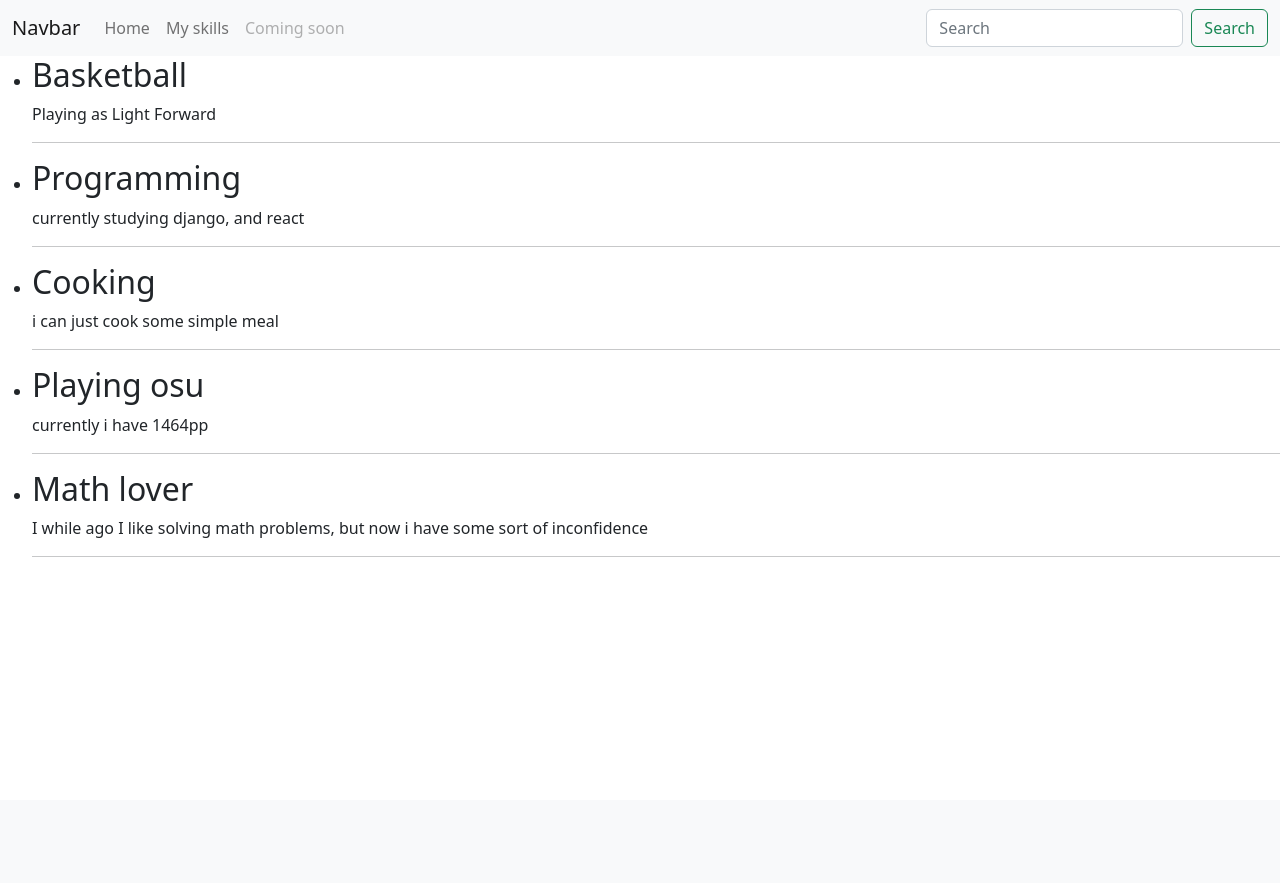
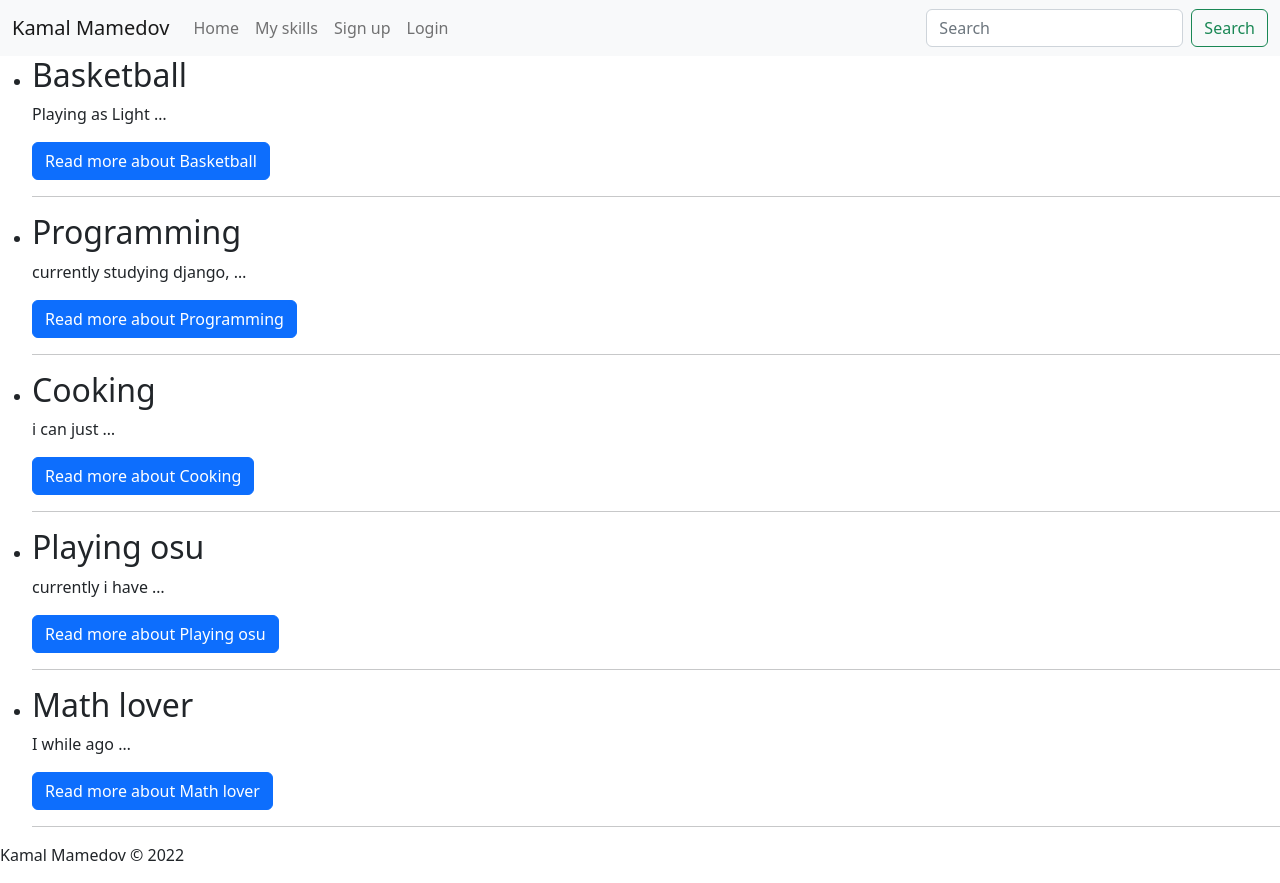
Before and after one commit to tgkzz/tgkzz_site_card, a Django app: page /skills/ in a window 1280 px wide. Before the commit the page ends 557 px from the top, so only its background shows below. Run offline with Django 4.2, Linux system fonts and the light colour scheme; data comes from the database, SQL or seed files in the repository; both versions use the stored data as it was after the commit.

Commit message:
day 2: modernization of design, adding new functions in views.py

```diff
--- a/coolsite/settings.py
+++ b/coolsite/settings.py
@@ -117,6 +117,8 @@ USE_TZ = True
 # https://docs.djangoproject.com/en/4.1/howto/static-files/
 
 STATIC_URL = 'static/'
+STATIC_ROOT = os.path.join(BASE_DIR, 'static')
+STATICFILES_DIRS = []
 
 # Default primary key field type
 # https://docs.djangoproject.com/en/4.1/ref/settings/#default-auto-field
--- a/coolsite/urls.py
+++ b/coolsite/urls.py
@@ -17,8 +17,8 @@ from django.conf.urls.static import static
 from django.contrib import admin
 from django.urls import path, include
 
+from coolsite import settings
 from home.views import *
-from coolsite import settings
 
 urlpatterns = [
     path('admin/', admin.site.urls),
--- a/home/models.py
+++ b/home/models.py
@@ -1,4 +1,5 @@
 from django.db import models
+from django.urls import reverse
 
 
 class Skills(models.Model):
@@ -10,3 +11,6 @@ class Skills(models.Model):
 
     def __str__(self):
         return self.name
+
+    def get_absolute_url(self):
+        return reverse('my_post', kwargs={'post_id': self.pk})
--- a/home/templates/home/base.html
+++ b/home/templates/home/base.html
@@ -1,17 +1,22 @@
+{% load static %}
 <!doctype html>
 <html lang="en">
 <head>
     <meta charset="utf-8">
     <meta name="viewport" content="width=device-width, initial-scale=1">
-    <title>Bootstrap demo</title>
+    <title>{{title}}</title>
     <link href="https://cdn.jsdelivr.net/npm/bootstrap@5.2.3/dist/css/bootstrap.min.css" rel="stylesheet"
           integrity="sha384-rbsA2VBKQhggwzxH7pPCaAqO46MgnOM80zW1RWuH61DGLwZJEdK2Kadq2F9CUG65" crossorigin="anonymous">
+    <link rel="icon" type="image/x-icon" href="{% static 'home/images/main.ico' %}">
 </head>
 <body>
+
+<!--nav block-->
 {% block nav %}
+
 <nav class="navbar navbar-expand-lg bg-light">
     <div class="container-fluid">
-        <a class="navbar-brand" href="#">Navbar</a>
+        <a class="navbar-brand" href="https://www.instagram.com/marlboro.pls/">Kamal Mamedov</a>
         <button class="navbar-toggler" type="button" data-bs-toggle="collapse" data-bs-target="#navbarSupportedContent"
                 aria-controls="navbarSupportedContent" aria-expanded="false" aria-label="Toggle navigation">
             <span class="navbar-toggler-icon"></span>
@@ -19,13 +24,16 @@
         <div class="collapse navbar-collapse" id="navbarSupportedContent">
             <ul class="navbar-nav me-auto mb-2 mb-lg-0">
                 <li class="nav-item">
-                    <a class="nav-link" aria-current="page" href="#">Home</a>
+                    <a class="nav-link" aria-current="page" href="{% url 'home' %}">Home</a>
                 </li>
                 <li class="nav-item">
-                    <a class="nav-link" href="#">My skills</a>
+                    <a class="nav-link" href="{% url 'skills' %}">My skills</a>
                 </li>
                 <li class="nav-item">
-                    <a class="nav-link disabled">Coming soon</a>
+                    <a class="nav-link" href="{% url 'signup' %}">Sign up</a>
+                </li>
+                <li class="nav-item">
+                    <a class="nav-link" href="{% url 'login' %}">Login</a>
                 </li>
             </ul>
             <form class="d-flex" role="search">
@@ -35,10 +43,34 @@
         </div>
     </div>
 </nav>
+
 {% endblock nav %}
 
 {% block content %}
 {% endblock %}
+
+
+<!--footer block-->
+{% block footer%}
+
+<div class="footer-basic sticky-xxl-bottom">
+    <footer>
+        <div class="social"><a href="#"><i class="icon ion-social-instagram"></i></a><a href="#"><i
+                class="icon ion-social-snapchat"></i></a><a href="#"><i class="icon ion-social-twitter"></i></a><a
+                href="#"><i class="icon ion-social-facebook"></i></a></div>
+        <!--<ul class="list-inline">
+            <li class="list-inline-item"><a href="#">Home</a></li>
+            <li class="list-inline-item"><a href="#">Services</a></li>
+            <li class="list-inline-item"><a href="#">About</a></li>
+            <li class="list-inline-item"><a href="#">Terms</a></li>
+            <li class="list-inline-item"><a href="#">Privacy Policy</a></li>
+        </ul>-->
+        <p class="copyright align-right">Kamal Mamedov © 2022</p>
+    </footer>
+</div>
+
+{% endblock footer %}
+
 <script src="https://cdn.jsdelivr.net/npm/bootstrap@5.2.3/dist/js/bootstrap.bundle.min.js"
         integrity="sha384-kenU1KFdBIe4zVF0s0G1M5b4hcpxyD9F7jL+jjXkk+Q2h455rYXK/7HAuoJl+0I4"
         crossorigin="anonymous"></script>
--- a/home/templates/home/skills.html
+++ b/home/templates/home/skills.html
@@ -6,7 +6,8 @@
   {% for i in posts %}
   <li>
     <h2>{{i.name}}</h2>
-    <p>{{i.desc}}</p>
+    <p>{{i.desc|truncatewords:3}}</p>
+    <a class="btn btn-primary" href="{{ i.get_absolute_url }}" role="button">Read more about {{ i.name }}</a>
     <hr>
   </li>
   {% endfor %}
--- a/home/urls.py
+++ b/home/urls.py
@@ -4,5 +4,11 @@ from home.views import *
 
 urlpatterns = [
     path('', home, name='home'),
-    path('skills/', skills, name='skills')
+
+    path('skills/', skills, name='skills'),
+    path('skills/<int:post_id>/', show_my_post, name='my_post'),
+
+    path('login/', login, name='login'),
+    path('signup/', signup, name='signup'),
+
 ]
--- a/home/views.py
+++ b/home/views.py
@@ -4,12 +4,31 @@ from .models import *
 
 
 def home(request):
-    return render(request, 'home/home.html', {'title': 'Home Page'})
+    context = {
+        'title': 'Home Page'
+    }
+    return render(request, 'home/home.html', context=context)
 
 
 def skills(request):
     posts = Skills.objects.all()
-    return render(request, 'home/skills.html', {'posts': posts})
+    context = {
+        'title': 'Skills',
+        'posts': posts
+    }
+    return render(request, 'home/skills.html', context=context)
+
+
+def show_my_post(request, post_id):
+    return HttpResponse(f"my skill with number = {post_id}")
+
+
+def login(request):
+    return HttpResponse("Hello from login")
+
+
+def signup(request):
+    return HttpResponse("Hello from sign-up")
 
 
 def pageNotFound(request, exception):
```
Also changed, not shown: db.sqlite3, home/static/home/images/main.ico (added).
